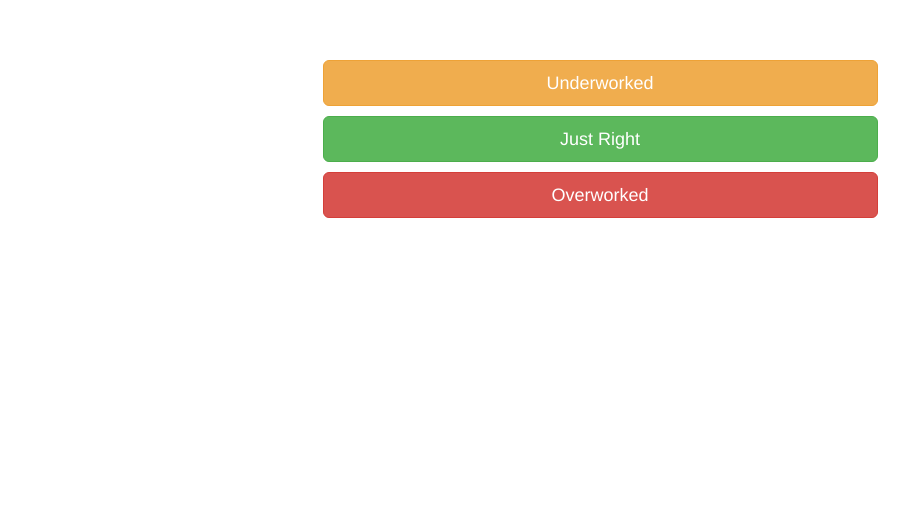
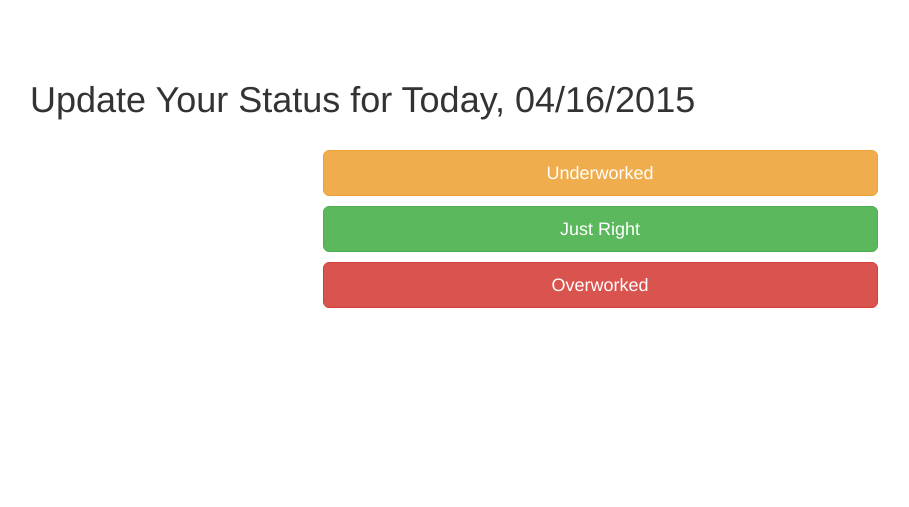
Before and after one commit to rbudhu/resource-rainbow, a Django app: template web/templates/web/user_status.html in a window 1280 px wide. Shown: the part 52-559 px from the top of the page, without its empty margins (40-949 px from the left). Run offline with Django 3.2, Linux system fonts and the light colour scheme; the template is opened without the code that fills it: values that come from a table or form of the project are taken from there, others are empty; data comes from the database, SQL or seed files in the repository; parts of the project's set-up code (start-up, migrations or seed data) failed here and were passed over; some libraries are stand-ins or nearby versions.

Commit message:
Adds title header to user status page

```diff
--- a/web/templates/web/user_status.html
+++ b/web/templates/web/user_status.html
@@ -1,6 +1,12 @@
 {% extends 'web/base.html' %}
 {% load static %}
 {% block content %}
+<div class="row">
+  <div class="col-md-12">
+    <h1>Update Your Status for Today, {% now 'm/d/Y' %}</h1>
+  </div>
+</div>
+<br>
 <div class="row">
   <div class="col-md-6 col-md-offset-3">
     {% for status in statuses %}
```
